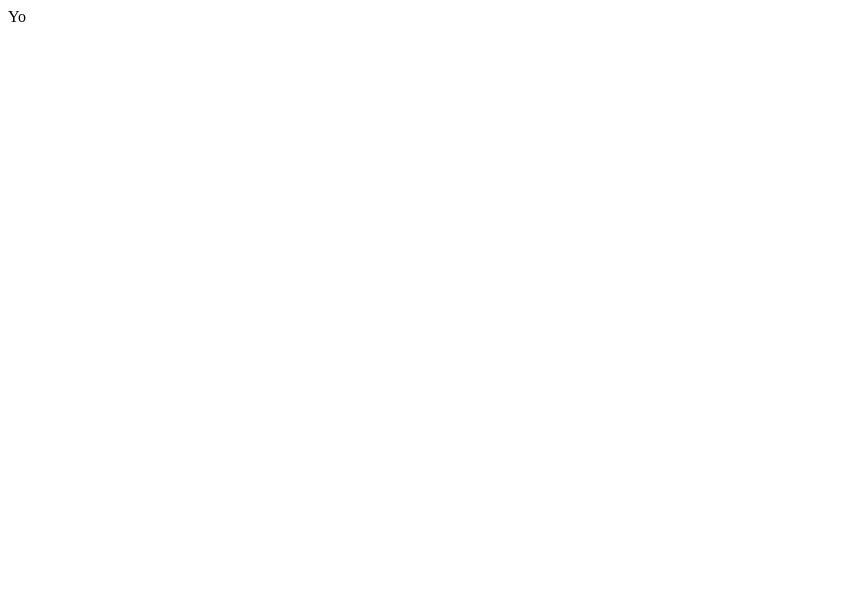
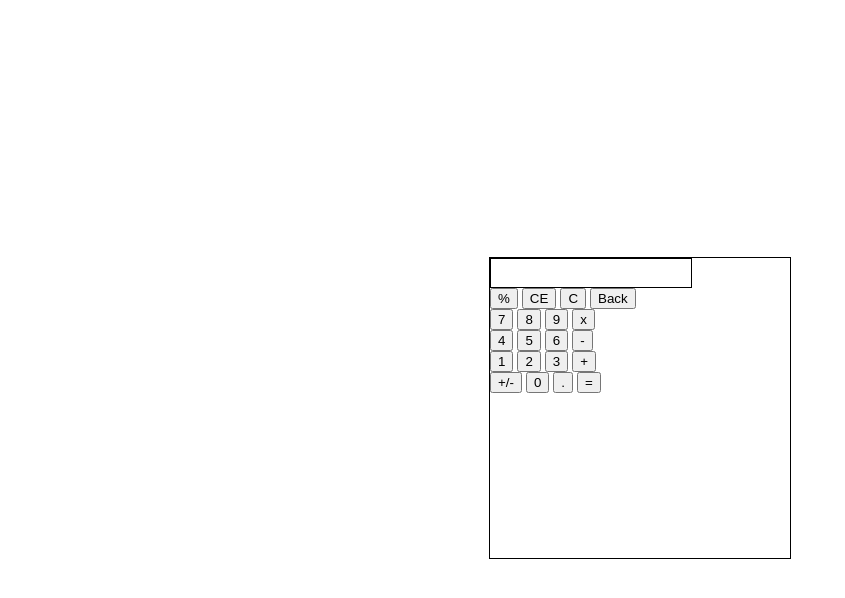
Before and after one commit to ProperPoe/odin.calculator.github.io, a plain HTML site: page index.html in a window 1280 px wide. Shown: the whole page, without its empty margins (0-845 px from the left). Drawn offline with Linux system fonts and the light colour scheme.

Commit message:
Added the display element that will display the operations, and the calc buttons

```diff
--- a/index.html
+++ b/index.html
@@ -4,10 +4,46 @@
     <meta charset="UTF-8">
     <meta name="viewport" content="width=device-width, initial-scale=1.0">
     <title>Document</title>
+    <link rel="stylesheet" href="style.css">
 </head>
 <body>
-    <div class="calulator-container" id="calulator-container">
-        Yo
+    <div class="calculator-container" id="calculator-container">
+        <div class="calculator">
+            <div class="calc-display"></div>
+            <div class="calc-buttons-one">
+                <button>%</button>
+                <button>CE</button>
+                <button>C</button>
+                <button>Back</button>
+            </div>
+            <div class="calc-buttons-one">
+                <button>7</button>
+                <button>8</button>
+                <button>9</button>
+                <button>x</button>
+            </div>
+            <div class="calc-buttons-one">
+                <button>4</button>
+                <button>5</button>
+                <button>6</button>
+                <button>-</button>
+            </div>
+            <div class="calc-buttons-one">
+                <button>1</button>
+                <button>2</button>
+                <button>3</button>
+                <button>+</button>
+            </div>
+            <div class="calc-buttons-one">
+                <button>+/-</button>
+                <button>0</button>
+                <button>.</button>
+                <button>=</button>
+            </div>
+
+        </div>
     </div>
+
+    <script src="script.js"></script>
 </body>
 </html>
--- a/style.css
+++ b/style.css
@@ -0,0 +1,18 @@
+.calculator-container {
+    display: flex;
+    justify-content: center;
+    align-items: center;
+    height: 100vh;
+}
+
+.calculator {
+    border: 1px solid black;
+    width: 300px;
+    height: 300px;
+}
+
+.calc-display{
+    border: 1px solid black;
+    width: 200px;
+    height: 28px;
+}
```
